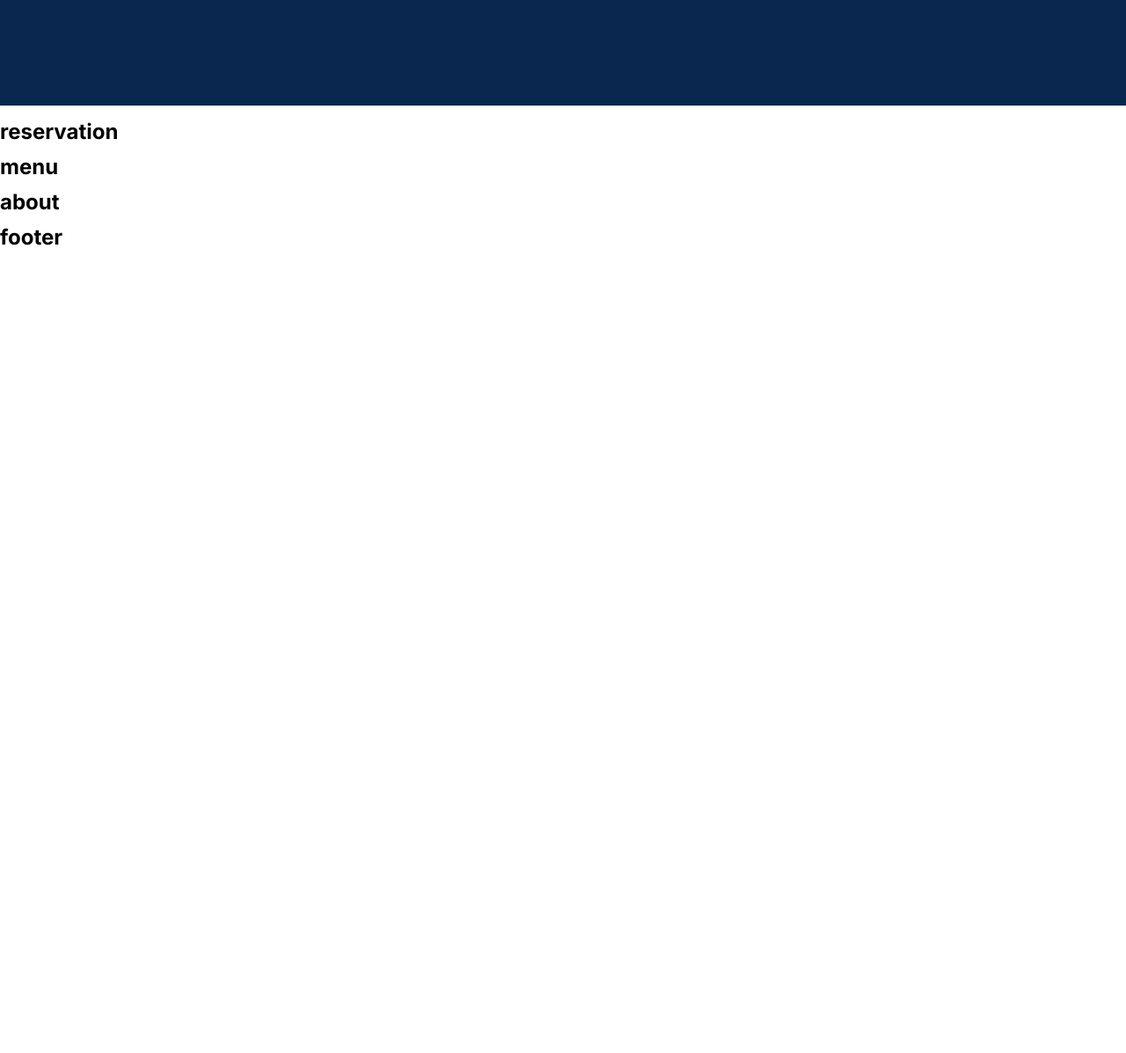
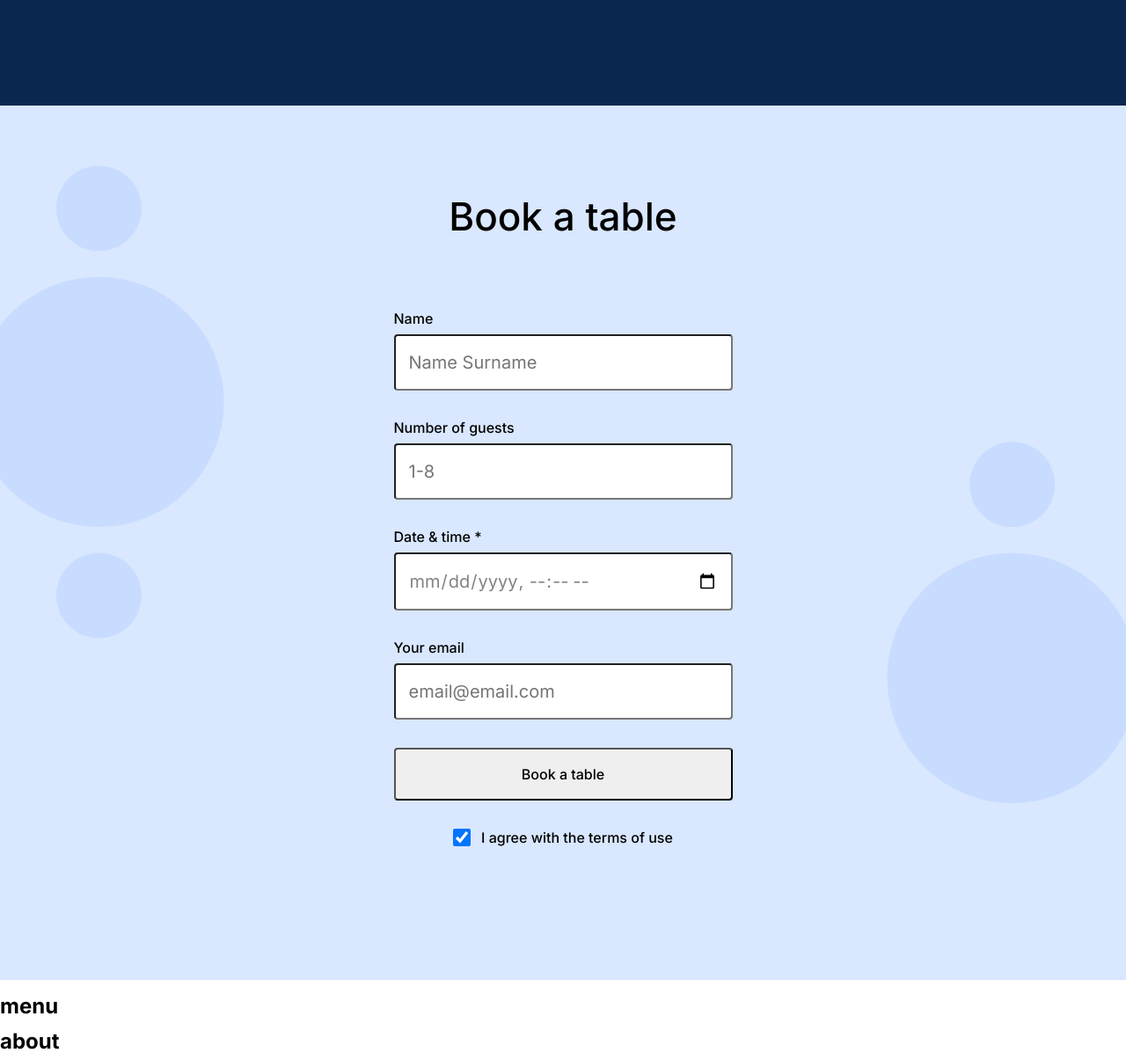
Before and after one commit to Mario-Romo/se_project_coffeeshop, a plain HTML site: page index.html in a window 1280 px wide. Shown: the part 1725-2922 px from the top of the page at 88% size. Before the commit the page ends 2025 px from the top, so only its background shows below. Drawn offline with Linux system fonts and the light colour scheme.

Commit message:
S2S3 first sumbit_112023_12:16

```diff
--- a/index.html
+++ b/index.html
@@ -28,16 +28,16 @@
             class="nav__logo"
           />
           <ul class="nav__links">
-            <li class="nav__link">
+            <li>
               <a href="#recipes" class="nav__link">Recipes</a>
             </li>
-            <li class="nav__link">
+            <li>
               <a href="#reservation" class="nav__link">Book a Table</a>
             </li>
-            <li class="nav__link">
+            <li>
               <a href="#menu" class="nav__link">Menu</a>
             </li>
-            <li class="nav__link">
+            <li>
               <a href="#about" class="nav__link">Contacts</a>
             </li>
           </ul>
@@ -68,7 +68,7 @@
       </header>
 
       <main class="content">
-        <section class="recipes">
+        <section id="recipes" class="recipes">
           <h2 class="recipes__title">Recipes</h2>
           <p class="recipes__subtitle">
             Check out some recipes we've collected for your home-brewing
@@ -110,9 +110,54 @@
           </div>
         </section>
 
-        <section class="reservation"><h2>reservation</h2></section>
-        <section class="menu"><h2>menu</h2></section>
-        <section class="about"><h2>about</h2></section>
+        <section id="reservation" class="reservation">
+          <h2 class="reservation__title">Book a table</h2>
+          <form action="" class="reservation__form form">
+            <fieldset class="form__fieldset">
+              <label for="" class="form__label"
+                >Name
+                <input
+                  type="text"
+                  placeholder="Name Surname"
+                  class="form__input"
+                  required
+                />
+              </label>
+
+              <label for="" class="form__label"
+                >Number of guests
+                <input
+                  type="number"
+                  placeholder="1-8"
+                  class="form__input"
+                  required
+                />
+              </label>
+
+              <label for="" class="form__label"
+                >Date & time *
+                <input type="datetime-local" class="form__input" required />
+              </label>
+
+              <label for="" class="form__label"
+                >Your email
+                <input
+                  type="email"
+                  placeholder="email@email.com"
+                  class="form__input"
+                  required
+                />
+              </label>
+            </fieldset>
+            <button class="form__button">Book a table</button>
+            <label for="" class="form__label form__label_type_checkbox"
+              ><input type="checkbox" class="form__checkbox" checked required />
+              I agree with the terms of use
+            </label>
+          </form>
+        </section>
+        <section id="menu" class="menu"><h2>menu</h2></section>
+        <section id="about" class="about"><h2>about</h2></section>
       </main>
 
       <footer class="footer">
--- a/pages/index.css
+++ b/pages/index.css
@@ -147,3 +147,85 @@
   width: 100%;
   border: none;
 }
+
+.form {
+  max-width: 385px;
+}
+
+.form__fieldset {
+  padding: 0;
+  margin: 0;
+  border: none;
+}
+
+.form__label {
+  margin-bottom: 32px;
+  display: block;
+  font-weight: 500;
+  font-size: 16px;
+  line-height: 20px;
+}
+
+.form__checkbox {
+  border-radius: 2px;
+  width: 20px;
+}
+
+.form__label_type_checkbox {
+  display: flex;
+  justify-content: center;
+  gap: 12px;
+}
+
+.form__input {
+  display: block;
+  width: 100%;
+  padding: 15px;
+  box-sizing: border-box;
+  margin-top: 8px;
+  border-radius: 4px;
+  font-size: 20px;
+  line-height: 30px;
+  color: #838383;
+}
+
+.form__button {
+  width: 100%;
+  height: 60px;
+  padding: 0;
+  margin-bottom: 32px;
+  border-radius: 4px;
+  font-weight: 500;
+  font-size: 16px;
+  line-height: 20px;
+  transition: opacity 0.5s;
+}
+
+.form__button:hover {
+  opacity: 70%;
+}
+
+.form__button__transition .form__button {
+  transition: transform 0.4s ease-in-out 0s;
+}
+
+.reservation {
+  padding: 100px 0 120px;
+  background-color: #d9e7ff;
+  background-image: url("../images/background_reservation.svg");
+  background-size: cover;
+  background-repeat: no-repeat;
+  background-position: center;
+}
+
+.reservation__form {
+  margin: 0 auto;
+}
+
+.reservation__title {
+  margin: 0 0 80px;
+  text-align: center;
+  font-weight: 500;
+  font-size: 44px;
+  line-height: 52px;
+}
```
Also changed, not shown: images/check.svg (deleted).
